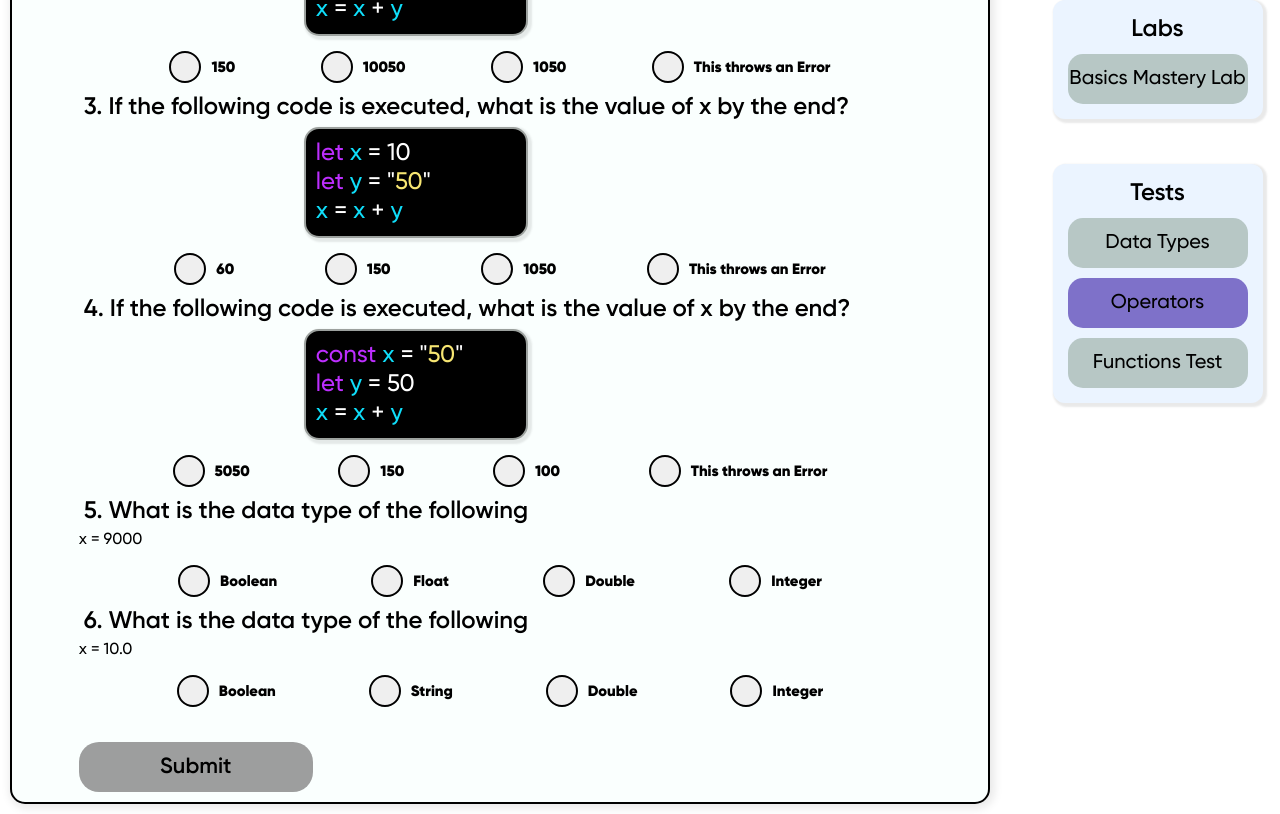
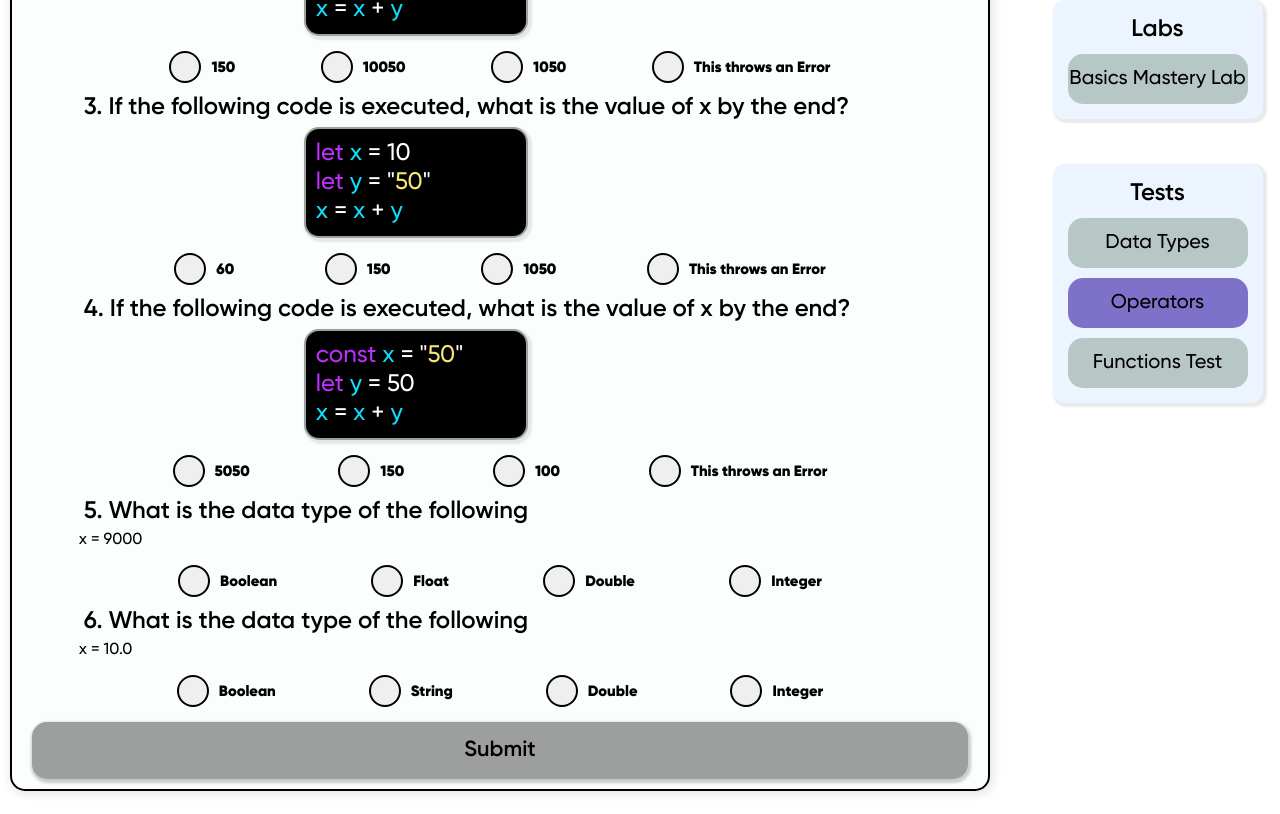
Before and after one commit to NLanese/the-codex, a Next.js app: page /concepts/basics/tests/operators in a window 1280 px wide. Shown: the part 504-1318 px from the top of the page. Built offline with nearby package versions, Linux system fonts and the light colour scheme.

Commit message:
Update OstrichButton.js

```diff
--- a/OstrichComponents/Buttons/OstrichButton.js
+++ b/OstrichComponents/Buttons/OstrichButton.js
@@ -20,6 +20,18 @@ export const OstrichButton = ({
     ////////////
 
         const [isHovered, setIsHovered] = useState(false)
+        const [isPressed, setIsPressed] = useState(false)
+
+        const [styleFinal, setStyleFinal] = useState(false)
+        const [inactiveStyleFinal, setInactiveStyleFinal] = useState(false)
+
+    ////////////////
+    // UseEffects //
+    ////////////////
+
+    useEffect(() => {
+        finalizeStyle()
+    }, [])
 
     ///////////////
     // Functions //
@@ -27,28 +39,41 @@ export const OstrichButton = ({
 
         // STYLES AND COLORS //
 
-            // Determines ALL Style Rules(non-text) to Apply
-            function determineStyle(){
+            function finalizeStyle(){
+                let temp = {
+                    transform: isPressed ? 'scale(0.95)' : 'scale(1)',
+                    transition: 'transform 0.1s ease-out',
+                    backgroundColor: determineBackgroundColor(),
+                    cursor: isActive ? 'pointer' : "none",
+                    borderRadius: 15,
+                    padding: 10,
+                    boxShadow: '1px 2px 3px 2px rgba(0, 0, 0, 0.2)',
+                    fontFamily: "Gilroy"
+                }
+                setStyleFinal({...temp, style})
                 if (!inactiveStyle){
                     inactiveStyle = style
                 }
-                if (isActive){
-                    return {...style, backgroundColor: determineBackgroundColor()}
-                }
-                else{
-                    return {...inactiveStyle, backgroundColor: determineBackgroundColor()}
-                }
+                setInactiveStyleFinal({...temp, inactiveStyle})
+
+            }
+
+            // Determines ALL Style Rules(non-text) to Apply
+            function determineStyle(){
+                return {...styleFinal, backgroundColor: determineBackgroundColor()}
             }
 
             // Determines the backgrouundColor of the Button
             function determineBackgroundColor(){
                 if (isActive){
                     if (isHovered){
+                        console.log("Is hovered")
                         return isRGBA(activeColor)
-                        ? darkenRGBA(activeColor, 10) // Adjust the darkness level as needed
-                        : darkenColor(activeColor, 10);
+                        ? darkenRGBA(activeColor, 20) // Adjust the darkness level as needed
+                        : darkenColor(activeColor, 20);
                     }
                     else{
+                        console.log("Is not hovered")
                         return activeColor
                     }
                 }
@@ -68,10 +93,27 @@ export const OstrichButton = ({
             // Darkens HexColor
             function darkenColor(color, percent) {
                 const darkenValue = percent / 100;
-                const [r, g, b] = color.match(/\d+/g);
+                let r, g, b;
+
+                if (color.startsWith('#')) {
+                    // Convert hex to RGB
+                    color = color.slice(1);
+                    if (color.length === 3) {
+                        color = color.split('').map(c => c + c).join('');
+                    }
+                    const int = parseInt(color, 16);
+                    r = (int >> 16) & 255;
+                    g = (int >> 8) & 255;
+                    b = int & 255;
+                } else {
+                    // Parse rgb(x, y, z)
+                    [r, g, b] = color.match(/\d+/g).map(Number);
+                }
+
                 const darkenedR = Math.round(r * (1 - darkenValue));
                 const darkenedG = Math.round(g * (1 - darkenValue));
                 const darkenedB = Math.round(b * (1 - darkenValue));
+
                 return `rgb(${darkenedR}, ${darkenedG}, ${darkenedB})`;
             }
 
```
